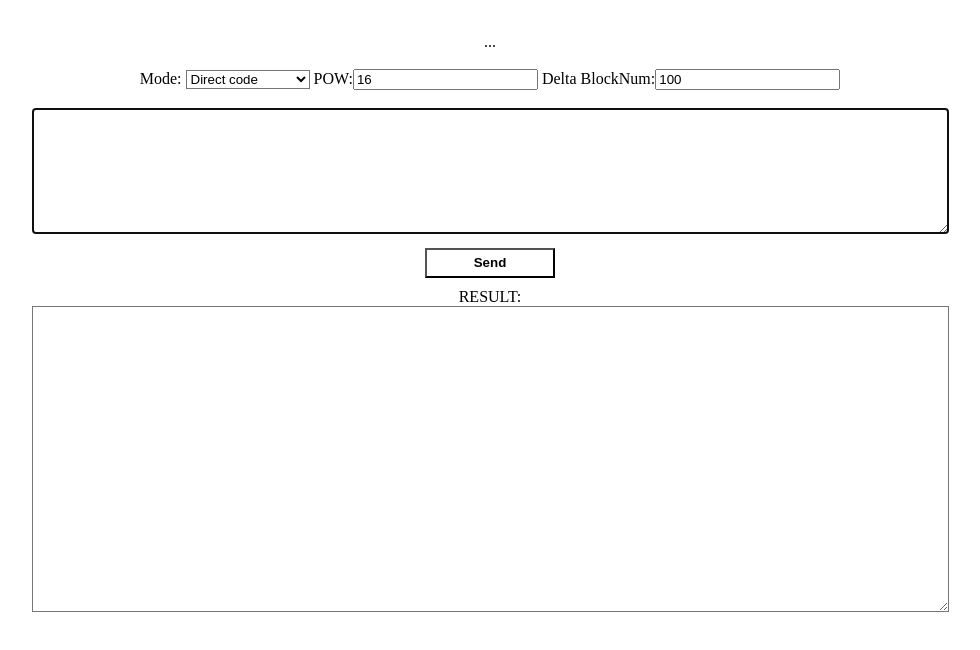
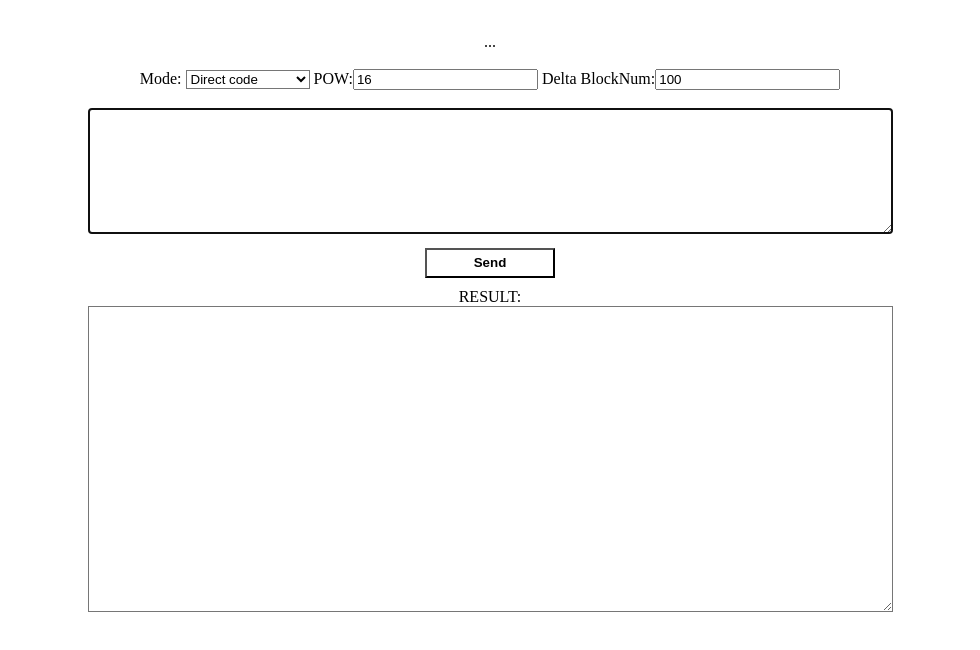
Before and after one commit to xiaxia179/wallet, a website: page Source/HTML/console.html in a window 1280 px wide. Shown: the part 44-694 px from the top of the page, without its empty margins (150-1130 px from the left). Drawn offline with Linux system fonts and the light colour scheme; no server answers.

Commit message:
update 19-2

```diff
--- a/Source/HTML/console.html
+++ b/Source/HTML/console.html
@@ -290,14 +290,14 @@
 
     <BR><BR>
     <DIV>
-        <textarea id="idConsoleText" rows="8" cols="112" autofocus> </textarea>
+        <textarea id="idConsoleText" rows="8" cols="98" autofocus> </textarea>
         <BR>
         <INPUT type="button" onclick="SendToServer()" class="bt btdoit" value="Send">
         <BR>
         RESULT:
         <BR>
         </textarea>
-        <textarea rows="20" cols="112"  name="result" id="result">
+        <textarea rows="20" cols="98"  name="result" id="result">
         </textarea>
     </DIV>
 </DIV>
```
